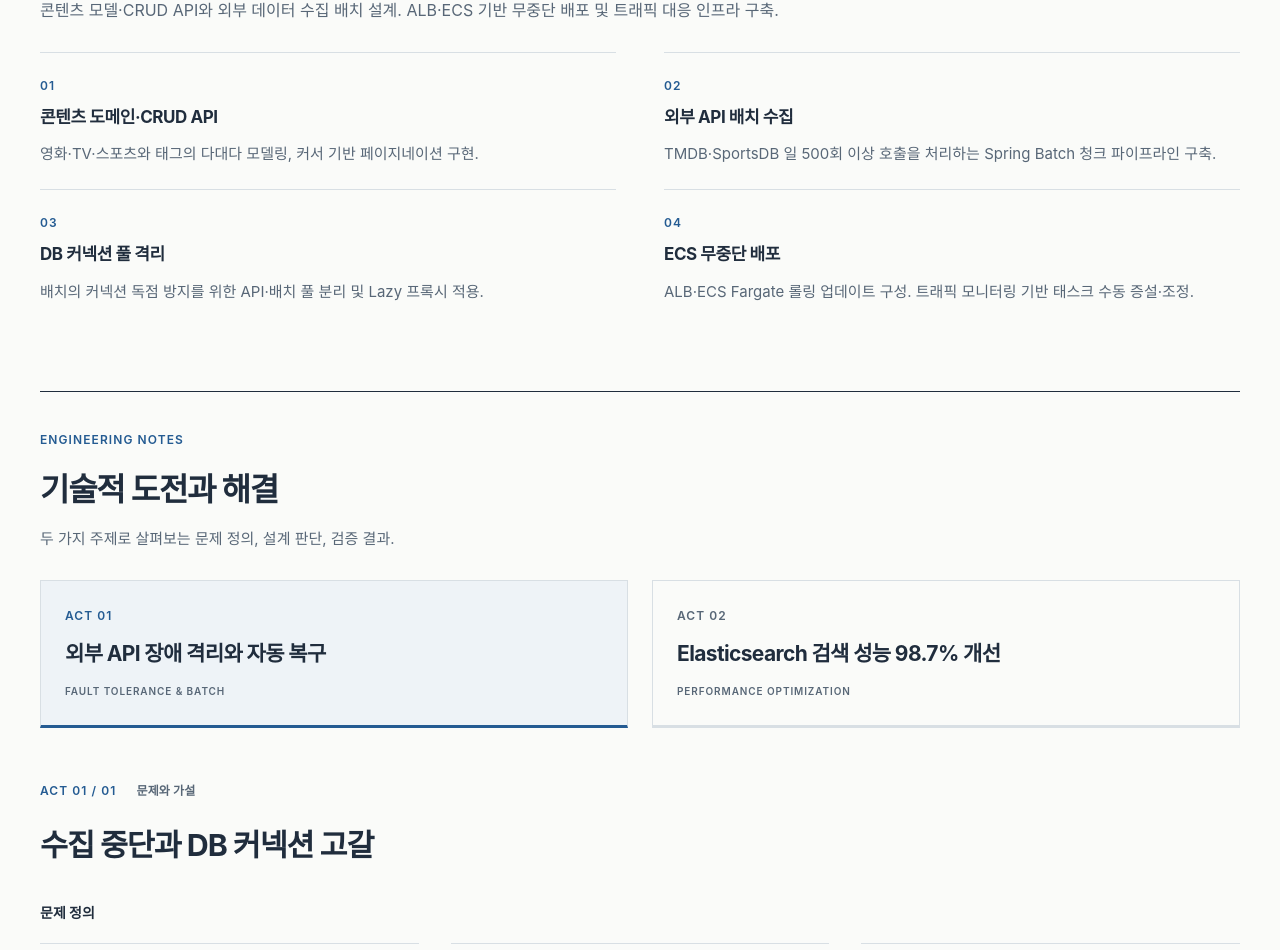
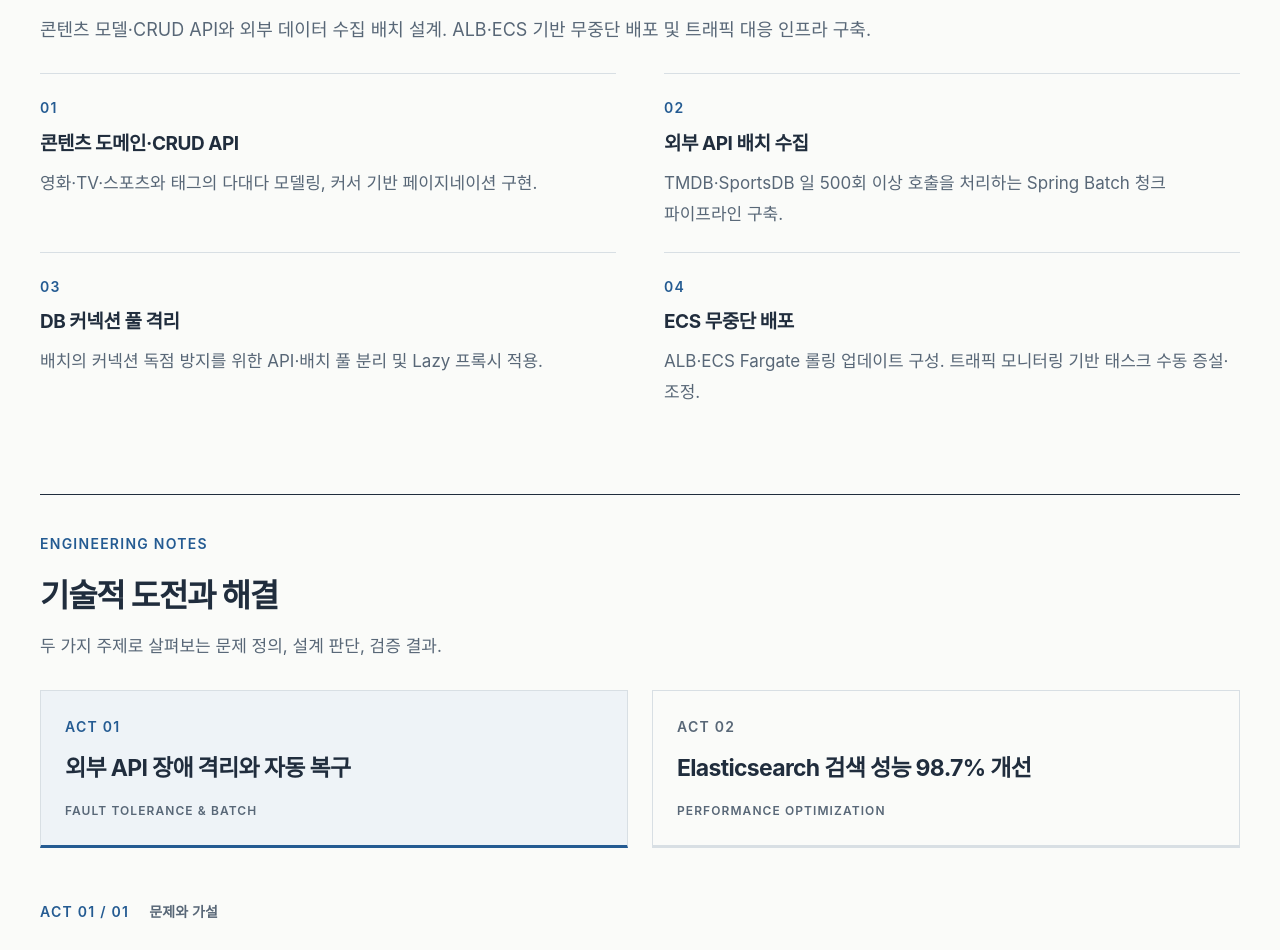
Before and after one commit to PSG-00/portfolio-b, a React (Vite) app: page /#/project/project-1 in a window 1280 px wide. Shown: the part 631-1581 px from the top of the page. Built offline with nearby package versions, Linux system fonts and the light colour scheme; a web font is replaced by a local one.

Commit message:
style: 전체 글 폰트 크기 2px 확대 및 프로필 사진 액자 테두리 프레임 적용

```diff
--- a/src/index.css
+++ b/src/index.css
@@ -23,7 +23,7 @@
 }
 @layer base {
   html { scroll-behavior: smooth; scroll-padding-top: 88px; }
-  body { background: var(--paper); color: var(--ink); font-size: 16px; line-height: 1.75; }
+  body { background: var(--paper); color: var(--ink); font-size: 18px; line-height: 1.75; }
   h1, h2, h3, h4, h5 { word-break: keep-all; overflow-wrap: anywhere; }
   p { word-break: keep-all; overflow-wrap: anywhere; }
   button, a { -webkit-tap-highlight-color: transparent; }
@@ -51,7 +51,7 @@
 .detail-shell > div .glass-card > div:first-child { align-items: start; }
 .detail-shell > div .glass-card > div:first-child > div:last-child { max-width: 640px; }
 .eyebrow, .section-kicker, .item-index, .act-number, .act-category {
-  font-size: 12px; font-weight: 600; letter-spacing: .09em; color: var(--blue);
+  font-size: 14px; font-weight: 600; letter-spacing: .09em; color: var(--blue);
 }
 .eyebrow { display: inline-block; margin-bottom: 12px; }
 .section-kicker { display: flex; align-items: center; gap: 20px; margin-bottom: 22px; }
@@ -62,14 +62,14 @@
 .decision-grid { display: grid; grid-template-columns: repeat(2,minmax(0,1fr)); column-gap: 48px; }
 .decision-grid article { border-top: 1px solid var(--line); padding: 22px 0; }
 .decision-grid h3, .decision-grid h4, .problem-item h4, .pipeline-step h4 {
-  font-size: 17px; line-height: 1.55; font-weight: 650; letter-spacing: -.025em; margin-bottom: 10px;
+  font-size: 19px; line-height: 1.55; font-weight: 650; letter-spacing: -.025em; margin-bottom: 10px;
 }
 .decision-grid .item-index { display: block; margin-bottom: 8px; }
-.decision-grid p, .problem-item p, .pipeline-step p, .outcome-grid p { font-size: 15px; line-height: 1.8; color: var(--muted); }
+.decision-grid p, .problem-item p, .pipeline-step p, .outcome-grid p { font-size: 17px; line-height: 1.8; color: var(--muted); }
 .engineering-story { margin-top: 16px; }
 .story-intro { padding: 32px 0 28px; border-top: 1px solid var(--ink); }
 .story-intro h2 { font-size: clamp(1.6rem, 3vw, 2rem); font-weight: 700; letter-spacing: -.04em; }
-.story-intro p { margin-top: 8px; color: var(--muted); font-size: 15px; }
+.story-intro p { margin-top: 8px; color: var(--muted); font-size: 17px; }
 .act-tabs { display: grid; grid-template-columns: repeat(2,minmax(0,1fr)); gap: 24px; margin-bottom: 4px; }
 .act-tab {
   display: flex; flex-direction: column; align-items: start; text-align: left;
@@ -80,12 +80,12 @@
 .act-tab[aria-selected="true"] { background: var(--tint); border-bottom-color: var(--blue); }
 .act-tab[aria-selected="false"] .act-number { color: var(--muted); }
 .act-number { margin-bottom: 12px; }
-.act-title { font-size: clamp(16px, 1.65vw, 21px); line-height: 1.5; font-weight: 650; letter-spacing: -.03em; word-break: keep-all; overflow-wrap: anywhere; }
-.act-category { margin-top: 14px; font-size: 10px; color: var(--muted); }
+.act-title { font-size: clamp(18px, 1.8vw, 23px); line-height: 1.5; font-weight: 650; letter-spacing: -.03em; word-break: keep-all; overflow-wrap: anywhere; }
+.act-category { margin-top: 14px; font-size: 12px; color: var(--muted); }
 .story-section { padding: 48px 0; border-bottom: 1px solid var(--line); }
 .story-section > h3, .outcome-grid h3 { font-size: clamp(1.4rem, 2.6vw, 1.9rem); line-height: 1.5; font-weight: 700; letter-spacing: -.035em; }
-.story-subheading { display: flex; justify-content: space-between; gap: 16px; font-size: 14px; font-weight: 650; margin: 32px 0 18px; }
-.story-subheading > span { font-size: 12px; font-weight: 400; color: var(--muted); }
+.story-subheading { display: flex; justify-content: space-between; gap: 16px; font-size: 16px; font-weight: 650; margin: 32px 0 18px; }
+.story-subheading > span { font-size: 14px; font-weight: 400; color: var(--muted); }
 .problem-grid { display: grid; grid-template-columns: repeat(3,minmax(0,1fr)); gap: 32px; }
 .problem-item { border-top: 1px solid var(--line); padding-top: 18px; }
 .problem-item .item-index { display: block; margin-bottom: 12px; }
@@ -96,49 +96,49 @@
 .pipeline-step { position: relative; border-top: 2px solid var(--line); padding: 24px 24px 0 0; display: flex; flex-direction: column; }
 .pipeline-step:not(:last-child)::after { content: '→'; position: absolute; right: 12px; top: -17px; color: var(--blue); background: var(--paper); padding: 0 4px; }
 .step-number { color: var(--blue); font-size: 30px; font-weight: 500; letter-spacing: -.05em; margin-bottom: 16px; }
-.step-tech { font-size: 12px; color: var(--blue); padding-top: 18px; margin-top: auto; overflow-wrap: anywhere; }
+.step-tech { font-size: 14px; color: var(--blue); padding-top: 18px; margin-top: auto; overflow-wrap: anywhere; }
 .evidence-block .story-subheading { margin-top: 0; }
 .evidence-grid { display: grid; grid-template-columns: repeat(2,minmax(0,1fr)); gap: 28px; }
 .evidence-grid.single { grid-template-columns: 1fr; }
 .evidence-image { width: 100%; display: block; position: relative; background: #121a24; border: 1px solid var(--line); padding: 12px; cursor: zoom-in; }
 .evidence-image img { width: 100%; height: 300px; object-fit: contain; }
 .evidence-grid.single .evidence-image img { height: 380px; }
-.evidence-image > span { display: flex; align-items: center; gap: 6px; position: absolute; bottom: 10px; right: 10px; font-size: 12px; padding: 4px 8px; background: #fff; color: #202d3d; }
+.evidence-image > span { display: flex; align-items: center; gap: 6px; position: absolute; bottom: 10px; right: 10px; font-size: 14px; padding: 4px 8px; background: #fff; color: #202d3d; }
 figcaption { padding: 14px 0; }
-figcaption strong { font-size: 14px; font-weight: 600; }
-figcaption p { color: var(--muted); font-size: 13px; margin-top: 4px; }
+figcaption strong { font-size: 16px; font-weight: 600; }
+figcaption p { color: var(--muted); font-size: 15px; margin-top: 4px; }
 .outcome-grid { display: grid; grid-template-columns: 1fr 1fr; gap: 48px; margin-top: 28px; padding-top: 32px; border-top: 1px solid var(--line); align-items: start; }
 .outcome-grid h3 { margin-bottom: 14px; }
 .metric-grid { display: grid; grid-template-columns: repeat(2,minmax(0,1fr)); gap: 28px; }
 .metric-grid > div { border-top: 2px solid var(--blue); padding-top: 14px; }
-.metric-grid dt { font-size: 13px; color: var(--muted); }
+.metric-grid dt { font-size: 15px; color: var(--muted); }
 .metric-value { font-size: clamp(20px,2.1vw,29px); font-weight: 600; color: var(--blue); line-height: 1.5; margin: 10px 0; letter-spacing: -.04em; overflow-wrap: anywhere; font-variant-numeric: tabular-nums; }
-.metric-note { font-size: 12px; color: var(--muted); line-height: 1.7; }
+.metric-note { font-size: 14px; color: var(--muted); line-height: 1.7; }
 .image-dialog { border: 1px solid var(--line); padding: 20px; background: var(--surface); color: var(--ink); width: min(1200px,95vw); max-height: 94vh; margin: auto; }
 .image-dialog::backdrop { background: #09111ddd; }
 .dialog-heading { display: flex; align-items: center; justify-content: space-between; gap: 20px; padding-bottom: 16px; }
 .image-dialog img { width: 100%; max-height: 73vh; object-fit: contain; }
-.image-dialog p { margin-top: 12px; font-size: 14px; color: var(--muted); }
+.image-dialog p { margin-top: 12px; font-size: 16px; color: var(--muted); }
 .code-evidence { background: #162130; color: #dce7f3; padding: 24px; margin-top: 30px; }
-.code-evidence pre { overflow: auto; padding-top: 18px; font-size: 13px; }
+.code-evidence pre { overflow: auto; padding-top: 18px; font-size: 15px; }
 .about-panel, .quick-nav { width: 100%; padding: 24px 0 12px; border-top: 1px solid var(--ink); }
 .about-panel h2 { font-size: clamp(25px, 2.8vw, 36px); font-weight: 700; letter-spacing: -.045em; line-height: 1.4; }
 .about-description { margin-top: 22px; display: flex; flex-direction: column; gap: 10px; }
-.about-desc-line { color: var(--muted); font-size: 15.5px; line-height: 1.75; word-break: keep-all; overflow-wrap: anywhere; }
+.about-desc-line { color: var(--muted); font-size: 17.5px; line-height: 1.8; word-break: keep-all; overflow-wrap: anywhere; }
 .about-highlights { display: grid; grid-template-columns: repeat(3,minmax(0,1fr)); gap: 18px; margin-top: 28px; padding-top: 22px; border-top: 1px solid var(--line); }
-.about-highlights h3 { font-size: 14px; font-weight: 650; margin: 8px 0; }
-.about-highlights p { font-size: 13px; color: var(--muted); line-height: 1.7; }
+.about-highlights h3 { font-size: 16px; font-weight: 650; margin: 8px 0; }
+.about-highlights p { font-size: 15px; color: var(--muted); line-height: 1.7; }
 .about-skills { margin-top: 26px; padding-top: 20px; border-top: 1px solid var(--line); }
-.skill-list { display: flex; flex-wrap: wrap; align-items: center; gap: 6px 10px; color: var(--muted); font-size: 13.5px; }
+.skill-list { display: flex; flex-wrap: wrap; align-items: center; gap: 6px 10px; color: var(--muted); font-size: 15.5px; }
 .skill-divider { color: var(--line); font-weight: 300; user-select: none; }
 .skill-item { white-space: nowrap; }
-.quick-nav h2 { font-size: 21px; font-weight: 650; margin-bottom: 16px; }
+.quick-nav h2 { font-size: 23px; font-weight: 650; margin-bottom: 16px; }
 .quick-nav button { display: grid; grid-template-columns: 24px 1fr 16px; align-items: center; gap: 8px; text-align: left; width: 100%; padding: 16px 0; border-top: 1px solid var(--line); }
 .quick-nav button:hover, .quick-nav button[aria-current] { color: var(--blue); }
-.quick-nav strong { display: block; font-size: 15px; font-weight: 600; }
-.quick-nav small { display: block; font-size: 12px; color: var(--muted); margin-top: 2px; }
+.quick-nav strong { display: block; font-size: 17px; font-weight: 600; }
+.quick-nav small { display: block; font-size: 14px; color: var(--muted); margin-top: 2px; }
 .profile-panel { padding: 24px 16px 12px 0; border-top: 1px solid var(--ink); }
-.profile-panel h1 { font-size: 34px; font-weight: 700; }
+.profile-panel h1 { font-size: 36px; font-weight: 700; }
 .project-summary { border-top: 1px solid var(--ink); }
 .project-summary > .glass-card { padding-left: 0; padding-right: 0; border: 0; }
 .site-shell #career > div, .site-shell #education > div, .site-shell #certifications > div { padding-left: 0; padding-right: 0; }
@@ -156,14 +156,14 @@ figcaption p { color: var(--muted); font-size: 13px; margin-top: 4px; }
   .outcome-grid { gap: 28px; }
   .act-tabs { gap: 10px; }
   .act-tab { padding: 16px 12px; }
-  .act-title { font-size: 15px; }
+  .act-title { font-size: 17px; }
   .act-category { display: none; }
   .story-section { padding: 32px 0; }
   .hypotheses { padding: 20px; }
   .detail-shell > div { padding-top: 24px; }
   .evidence-image img, .evidence-grid.single .evidence-image img { height: auto; max-height: 320px; }
   .about-description { margin-top: 18px; gap: 12px; }
-  .about-desc-line { font-size: 14.5px; line-height: 1.7; }
+  .about-desc-line { font-size: 16px; line-height: 1.7; }
 }
 @media (max-width: 479px) {
   .pipeline-grid { grid-template-columns: 1fr; }
--- a/tailwind.config.js
+++ b/tailwind.config.js
@@ -43,14 +43,14 @@ export default {
       },
       fontSize: {
         '2xs': ['0.875rem', { lineHeight: '1.25rem' }],    // 14px
-        xs: ['0.8125rem', { lineHeight: '1.3rem' }],
-        sm: ['0.9375rem', { lineHeight: '1.6rem' }],
-        base: ['1rem', { lineHeight: '1.75rem' }],
-        lg: ['1.375rem', { lineHeight: '2.1rem' }],        // 22px (기존 18px -> 22px)
-        xl: ['1.625rem', { lineHeight: '2.35rem' }],       // 26px (기존 20px -> 26px)
-        '2xl': ['2rem', { lineHeight: '2.75rem' }],        // 32px (기존 24px -> 32px)
-        '3xl': ['2.375rem', { lineHeight: '3.15rem' }],    // 38px (기존 30px -> 38px)
-        '4xl': ['2.875rem', { lineHeight: '3.65rem' }],    // 46px (기존 36px -> 46px)
+        xs: ['0.9375rem', { lineHeight: '1.45rem' }],
+        sm: ['1.0625rem', { lineHeight: '1.75rem' }],
+        base: ['1.125rem', { lineHeight: '1.85rem' }],
+        lg: ['1.5rem', { lineHeight: '2.25rem' }],
+        xl: ['1.75rem', { lineHeight: '2.5rem' }],
+        '2xl': ['2.125rem', { lineHeight: '2.85rem' }],
+        '3xl': ['2.5rem', { lineHeight: '3.25rem' }],
+        '4xl': ['3rem', { lineHeight: '3.75rem' }],
       },
     },
   },
```
Also changed, not shown: src/components/Header/ProfileCard.jsx (+8 -6 lines).
